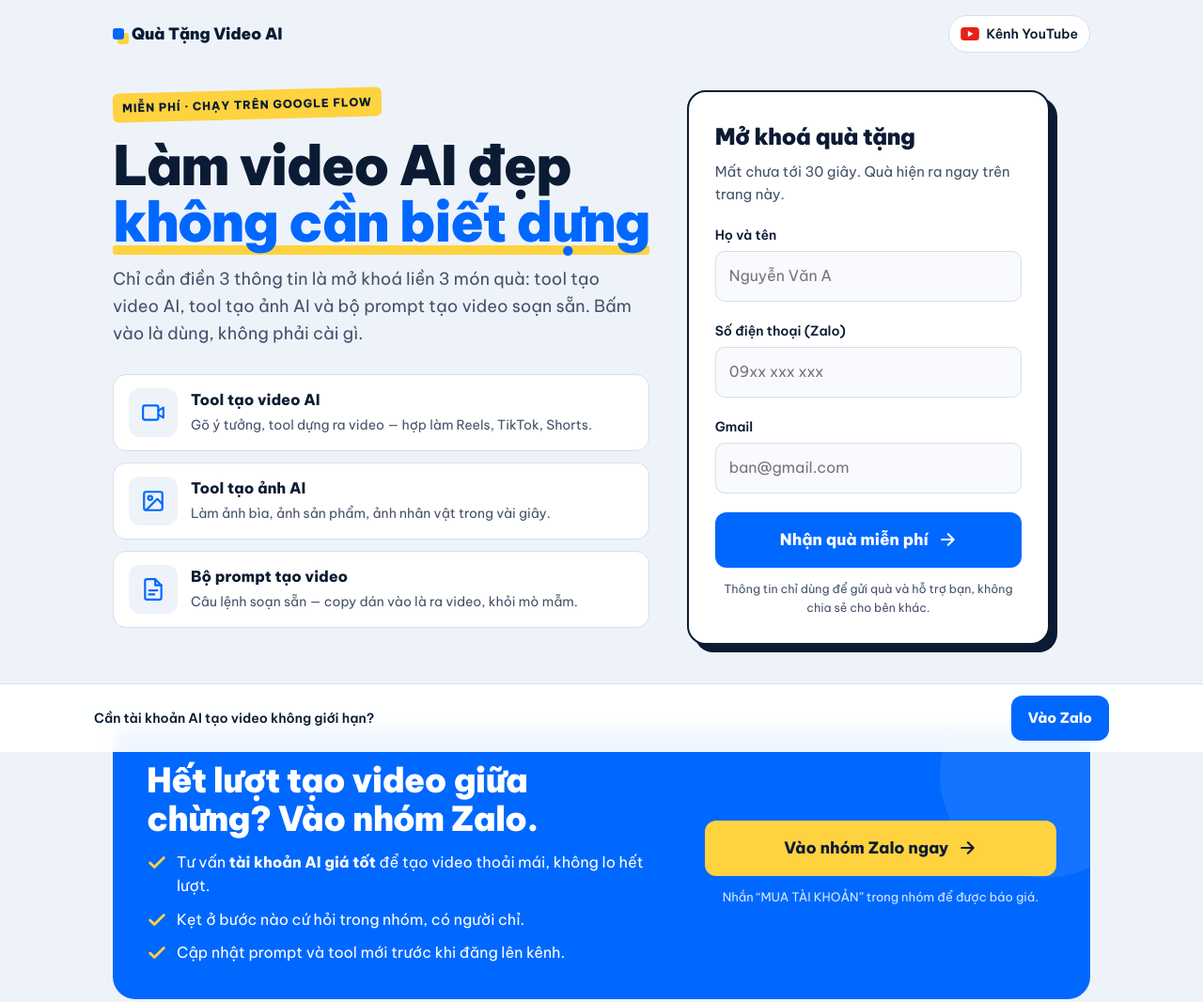
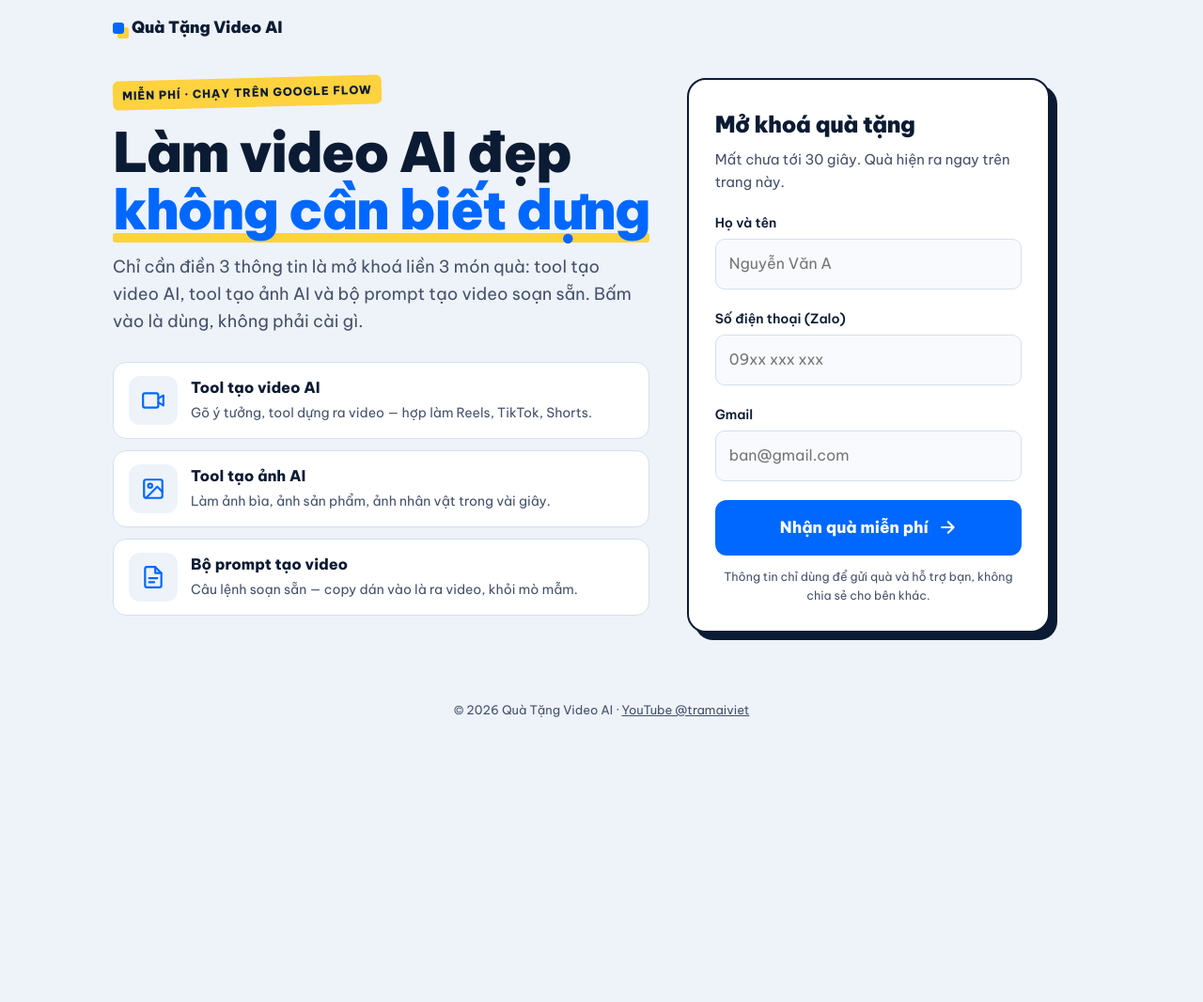
Before and after one commit to luongquanghuy0908-ship-it/qua-tang-ai, a plain HTML site: page index.html in a window 1280 px wide. Shown: the top 1066 px of the page at 94% size. After the commit the page ends 800 px from the top, so only its background shows below. Drawn offline with Linux system fonts and the light colour scheme.

Commit message:
Gate all links behind the lead form

```diff
--- a/index.html
+++ b/index.html
@@ -31,6 +31,8 @@ body{
   background:var(--ground);color:var(--ink);
   font:400 16px/1.6 "Be Vietnam Pro",system-ui,-apple-system,"Segoe UI",Roboto,Arial,sans-serif;
   padding-bottom:calc(84px + env(safe-area-inset-bottom,0px));
+}
+body:has(#bar[hidden]){padding-bottom:0
 }
 a{color:inherit}
 img{max-width:100%}
@@ -149,7 +151,7 @@ footer{padding-block:24px;color:var(--ink-soft);font-size:13px;text-align:center
 <div class="wrap">
   <header class="top">
     <div class="brand"><i aria-hidden="true"></i>Quà Tặng Video AI</div>
-    <a class="yt-mini" href="https://www.youtube.com/@tramaiviet" target="_blank" rel="noopener">
+    <a class="yt-mini" id="ytTop" hidden href="https://www.youtube.com/@tramaiviet" target="_blank" rel="noopener">
       <svg viewBox="0 0 28 20" aria-hidden="true"><rect width="28" height="20" rx="5" fill="#E62117"/><path d="M11 5.5v9l8-4.5z" fill="#fff"/></svg>
       Kênh YouTube
     </a>
@@ -234,6 +236,7 @@ footer{padding-block:24px;color:var(--ink-soft);font-size:13px;text-align:center
     </div>
   </section>
 
+  <div id="after" hidden>
   <section class="zalo" aria-labelledby="zaloTitle">
     <div>
       <h2 id="zaloTitle">Hết lượt tạo video giữa chừng? Vào nhóm Zalo.</h2>
@@ -281,10 +284,12 @@ footer{padding-block:24px;color:var(--ink-soft);font-size:13px;text-align:center
     </details>
   </section>
 
+  </div>
+
   <footer>© 2026 Quà Tặng Video AI · <a href="https://www.youtube.com/@tramaiviet" target="_blank" rel="noopener">YouTube @tramaiviet</a></footer>
 </div>
 
-<div class="bar" role="region" aria-label="Liên hệ Zalo">
+<div class="bar" id="bar" role="region" aria-label="Liên hệ Zalo" hidden>
   <div class="inner">
     <div class="txt">Cần tài khoản AI tạo video không giới hạn?</div>
     <a class="btn" href="https://zalo.me/g/enu2k2n5h6fmli8womh6" target="_blank" rel="noopener">Vào Zalo</a>
@@ -300,7 +305,6 @@ footer{padding-block:24px;color:var(--ink-soft);font-size:13px;text-align:center
     i:"https://flow.google.com/shared/tool/958e5cc5-1e6c-4560-b3bd-c4e98499748b",
     p:"https://1drv.ms/w/c/f069d7cd408eefa7/IQCe7RW2rjUpSIFbhgw0eNcAASIWOZQgfn6iVgOkGiarTPo?e=qIbGNG"
   };
-  var KEY = "qua-tang-ai-unlocked";
 
   var form = document.getElementById("leadForm");
   var btn = document.getElementById("submitBtn");
@@ -328,6 +332,7 @@ footer{padding-block:24px;color:var(--ink-soft);font-size:13px;text-align:center
     document.getElementById("gate").hidden = true;
     var r = document.getElementById("reward");
     r.hidden = false;
+    ["after","bar","ytTop"].forEach(function(id){ document.getElementById(id).hidden = false; });
     r.scrollIntoView({ behavior:"smooth", block:"start" });
   }
 
@@ -353,12 +358,10 @@ footer{padding-block:24px;color:var(--ink-soft);font-size:13px;text-align:center
     btn.disabled = true;
     btn.firstChild.textContent = "Đang mở khoá… ";
     send(data).then(function(){
-      try { localStorage.setItem(KEY, data.name); } catch (e) {}
       unlock(data.name);
     });
   });
 
-  try { var saved = localStorage.getItem(KEY); if (saved) unlock(saved); } catch (e) {}
 })();
 </script>
 </body>
```
